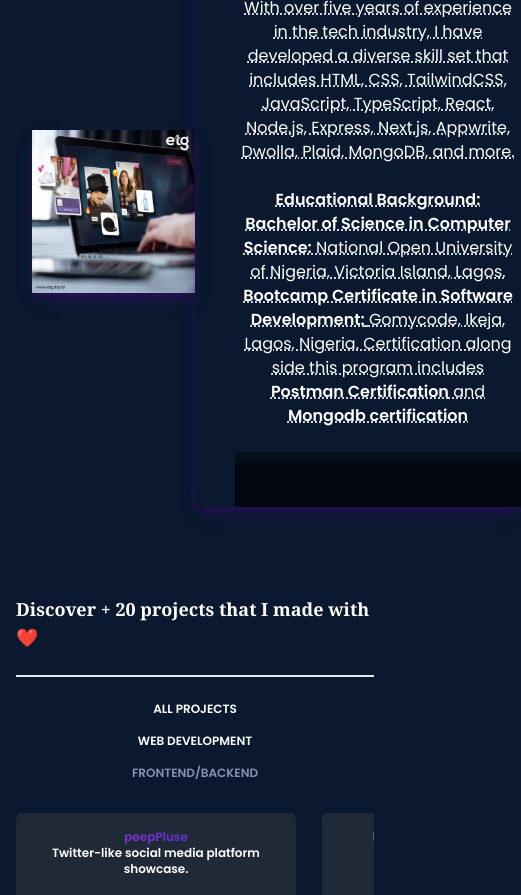
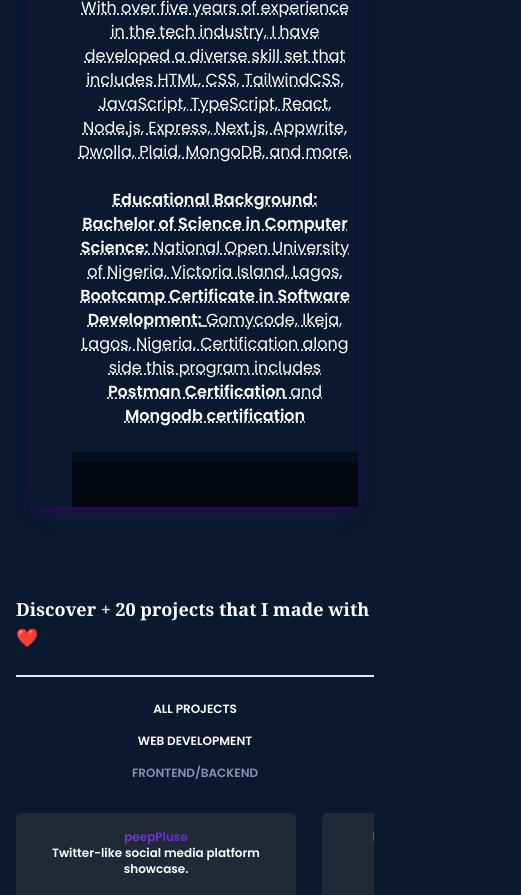
Before and after one commit to kelvinempires/portfolio-react, a React (Vite) app: page / in a window 390 px wide. Shown: the part 960-1855 px from the top of the page, 521 px wide, since content can reach past the window. Built offline with nearby package versions, Linux system fonts and the light colour scheme.

Commit message:
overflow fixed

```diff
--- a/src/components/About.jsx
+++ b/src/components/About.jsx
@@ -5,12 +5,12 @@ const About = () => {
     <section>
       <div
         id="about"
-        className="flex items-center p-10 md:p-20  py-12 px-8 md:px-24"
+        className="flex   items-center p-10 md:p-20  py-12 px-8 md:px-24"
       >
         <img
           src={fly}
           alt="tech display"
-          className="w-1/2 h-auto custom-shadow-indigo"
+          className="w-1/2 h-auto hidden lg:block custom-shadow-indigo"
         />
         <div className="text-center md:text-left pl-10 w-full h-auto custom-shadow-indigo transition duration-200 ease-in-out">
           <p className="custom-gradient-text text-4xl font-bold">
--- a/src/components/NavBar.jsx
+++ b/src/components/NavBar.jsx
@@ -40,7 +40,7 @@ const NavBar = () => {
           offset={-100}
           smooth={true}
           duration={500}
-          className="text-lg cursor-pointer hover:text-indigo-600 transition-colors"
+          className="text-lg cursor-pointer hover:"
         >
           Home
         </Link>
```
